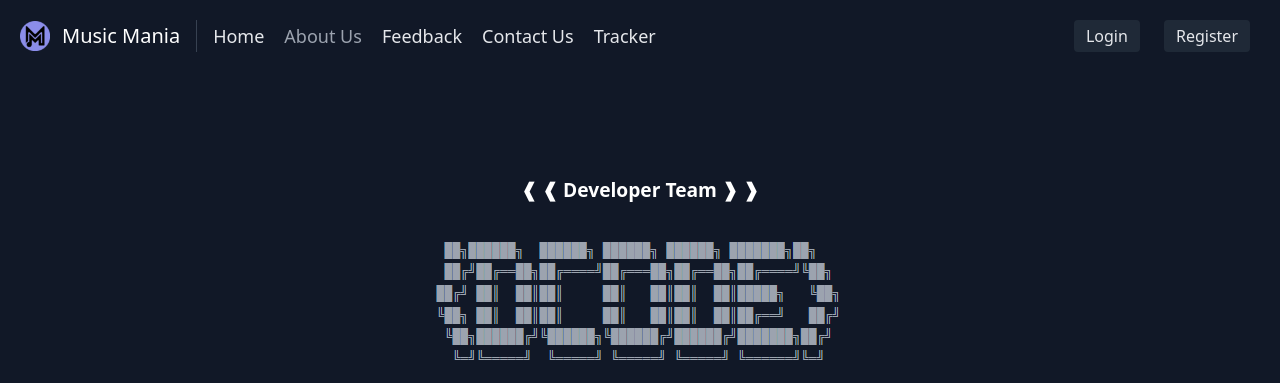
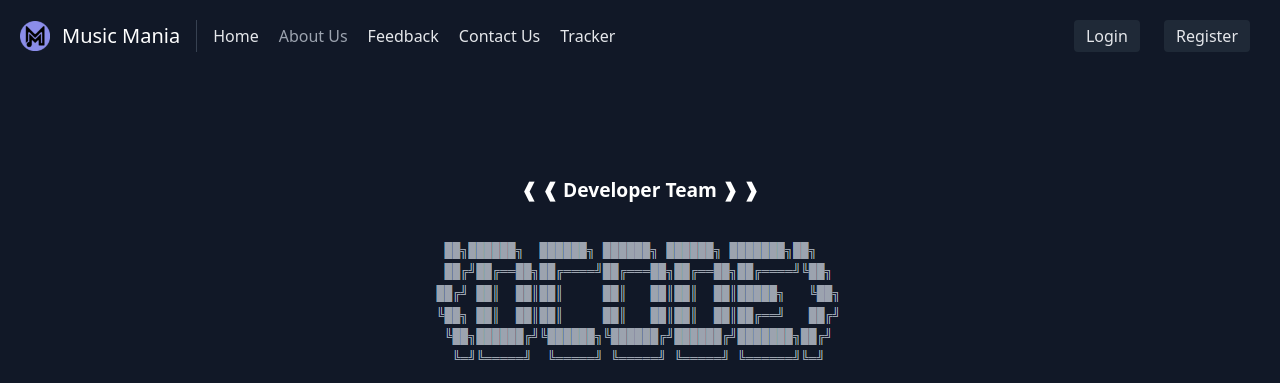
Before and after one commit to ananya-bangera/Music_Mania, a Flask app: page /about in a window 1280 px wide. Shown: the top 383 px of the page. Run offline with Flask 2, Linux system fonts and the light colour scheme; grey boxes labelled with a size stand in for pictures from a placeholder-image service; style sheets or scripts are compiled from the project's sources; some libraries are stand-ins or nearby versions.

Commit message:
custom scroll bar  made

```diff
--- /dev/null
+++ b/frontend/static/css/scrollbar.css
@@ -0,0 +1,20 @@
+html::-webkit-scrollbar{
+    width: 0.6vw;
+}
+
+
+html::-webkit-scrollbar-thumb{
+    background-color:#35435f;
+
+    border-radius: 50px;
+}
+
+html::-webkit-scrollbar-thumb:hover{
+    background-color: rgb(238, 238, 238);
+}
+
+html::-webkit-scrollbar-track{
+    background: transparent;
+
+
+}
--- a/frontend/templates/layout.html
+++ b/frontend/templates/layout.html
@@ -28,6 +28,7 @@
   <link rel="stylesheet" href="{{ url_for('static', filename='css/overlay.css') }}" />
   <link rel="stylesheet" href="{{ url_for('static', filename='css/about.css') }}" />
   <link rel="stylesheet" href="{{ url_for('static', filename='css/typewrite.css') }}" />
+  <link rel="stylesheet" href="{{ url_for('static', filename='css/scrollbar.css') }}" />
 </head>
 <body>
   <!-- Header Start -->
@@ -46,30 +47,30 @@
       <nav
         class="md:mr-auto md:ml-4 md:py-1 md:pl-4 md:border-l md:border-gray-700 flex flex-wrap items-center text-base justify-center">
 
-        <a class="mr-2.5 hover:text-gray-400" style="font-size: large;" href="{{ url_for('main.home') }}">Home</a>
+        <a class="mr-2.5 hover:text-gray-400" style="font-size: medium;" href="{{ url_for('main.home') }}">Home</a>
 
         {% if title == "About"%}
-          <a class="ml-2.5 mr-2.5 hover:text-gray-200 text-gray-400" style="font-size: large;" href="{{ url_for('main.about') }}">About Us</a>
+          <a class="ml-2.5 mr-2.5 hover:text-gray-200 text-gray-400" style="font-size: medium;" href="{{ url_for('main.about') }}">About Us</a>
         {% else %}
-          <a class="ml-2.5 mr-2.5 hover:text-gray-400" style="font-size: large;" href="{{ url_for('main.about') }}">About Us</a>
+          <a class="ml-2.5 mr-2.5 hover:text-gray-400" style="font-size: medium;" href="{{ url_for('main.about') }}">About Us</a>
         {% endif %}
 
         {% if title == "Feedback"%}
-          <a class="ml-2.5 mr-2.5 hover:text-gray-200 text-gray-400" style="font-size: large;" href="{{ url_for('main.feedback') }}">Feedback</a>
+          <a class="ml-2.5 mr-2.5 hover:text-gray-200 text-gray-400" style="font-size: medium;" href="{{ url_for('main.feedback') }}">Feedback</a>
         {% else %}
-          <a class="ml-2.5 mr-2.5 hover:text-gray-400" style="font-size: large;" href="{{ url_for('main.feedback') }}">Feedback</a>
+          <a class="ml-2.5 mr-2.5 hover:text-gray-400" style="font-size: medium;" href="{{ url_for('main.feedback') }}">Feedback</a>
         {% endif %}
 
         {% if title == "Contact Us"%}
-          <a class="ml-2.5 mr-2.5 hover:text-gray-200 text-gray-400" style="font-size: large;" href="{{ url_for('main.contact') }}">Contact Us</a>
+          <a class="ml-2.5 mr-2.5 hover:text-gray-200 text-gray-400" style="font-size: medium;" href="{{ url_for('main.contact') }}">Contact Us</a>
         {% else %}
-          <a class="ml-2.5 mr-2.5 hover:text-gray-400" style="font-size: large;" href="{{ url_for('main.contact') }}">Contact Us</a>
+          <a class="ml-2.5 mr-2.5 hover:text-gray-400" style="font-size: medium;" href="{{ url_for('main.contact') }}">Contact Us</a>
         {% endif %}
 
         {% if title == "Tracker"%}
-          <a class="ml-2.5 mr-2.5 hover:text-gray-200 text-gray-400" style="font-size: large;" href="{{ url_for('main.tracking') }}">Tracker</a>
+          <a class="ml-2.5 mr-2.5 hover:text-gray-200 text-gray-400" style="font-size: medium;" href="{{ url_for('main.tracking') }}">Tracker</a>
         {% else %}
-          <a class="ml-2.5 mr-2.5 hover:text-gray-400" style="font-size: large;" href="{{ url_for('main.tracking') }}">Tracker</a>
+          <a class="ml-2.5 mr-2.5 hover:text-gray-400" style="font-size: medium;" href="{{ url_for('main.tracking') }}">Tracker</a>
         {% endif %}
 
 
```
